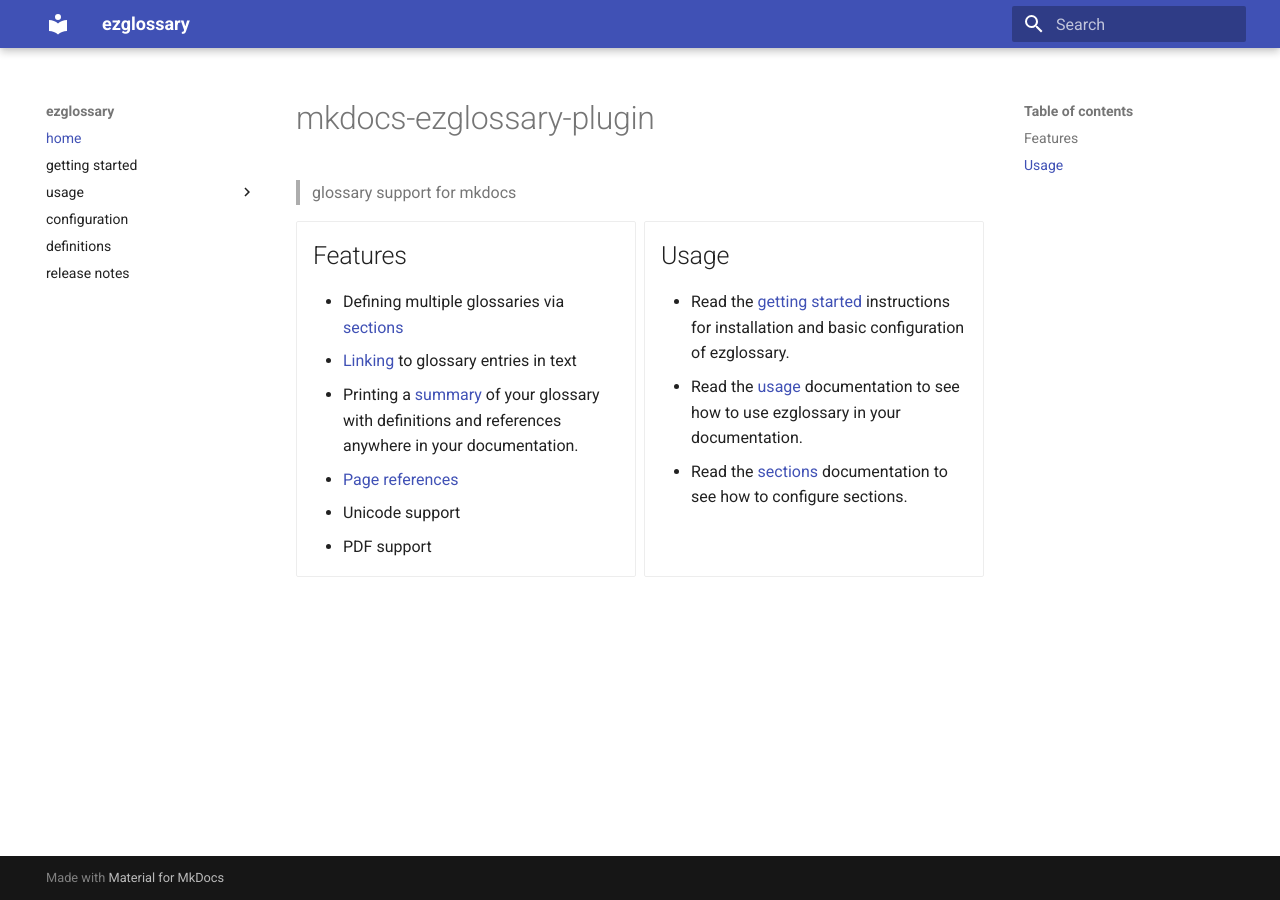
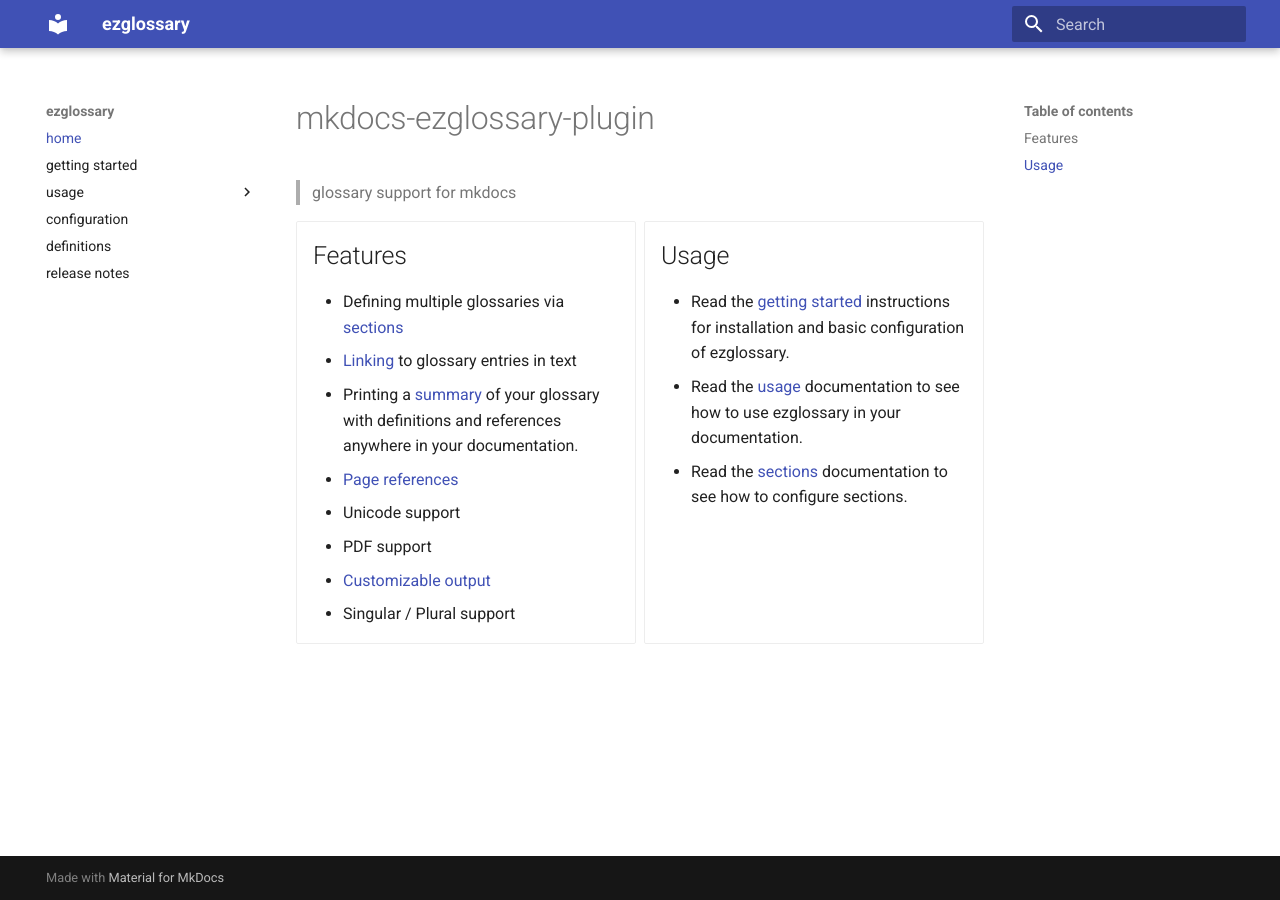
Before and after one commit to realtimeprojects/mkdocs-ezglossary, an MkDocs documentation site: the page built from docs/index.md, in a window 1280 px wide. Built offline with MkDocs 1.6.1 and Material for MkDocs 9.7.7, drawn with Linux system fonts in a browser that asks for light colours.

Commit message:
Add some more features to documentation.

```diff
--- a/docs/index.md
+++ b/docs/index.md
@@ -11,6 +11,8 @@
     -   [Page references](usage/pagerefs.md)
     -   Unicode support
     -   PDF support
+    -   [Customizable output](usage/customization.md)
+    -   Singular / Plural support
 
 - ## Usage
     -   Read the [getting started](getting_started.md) instructions
```
